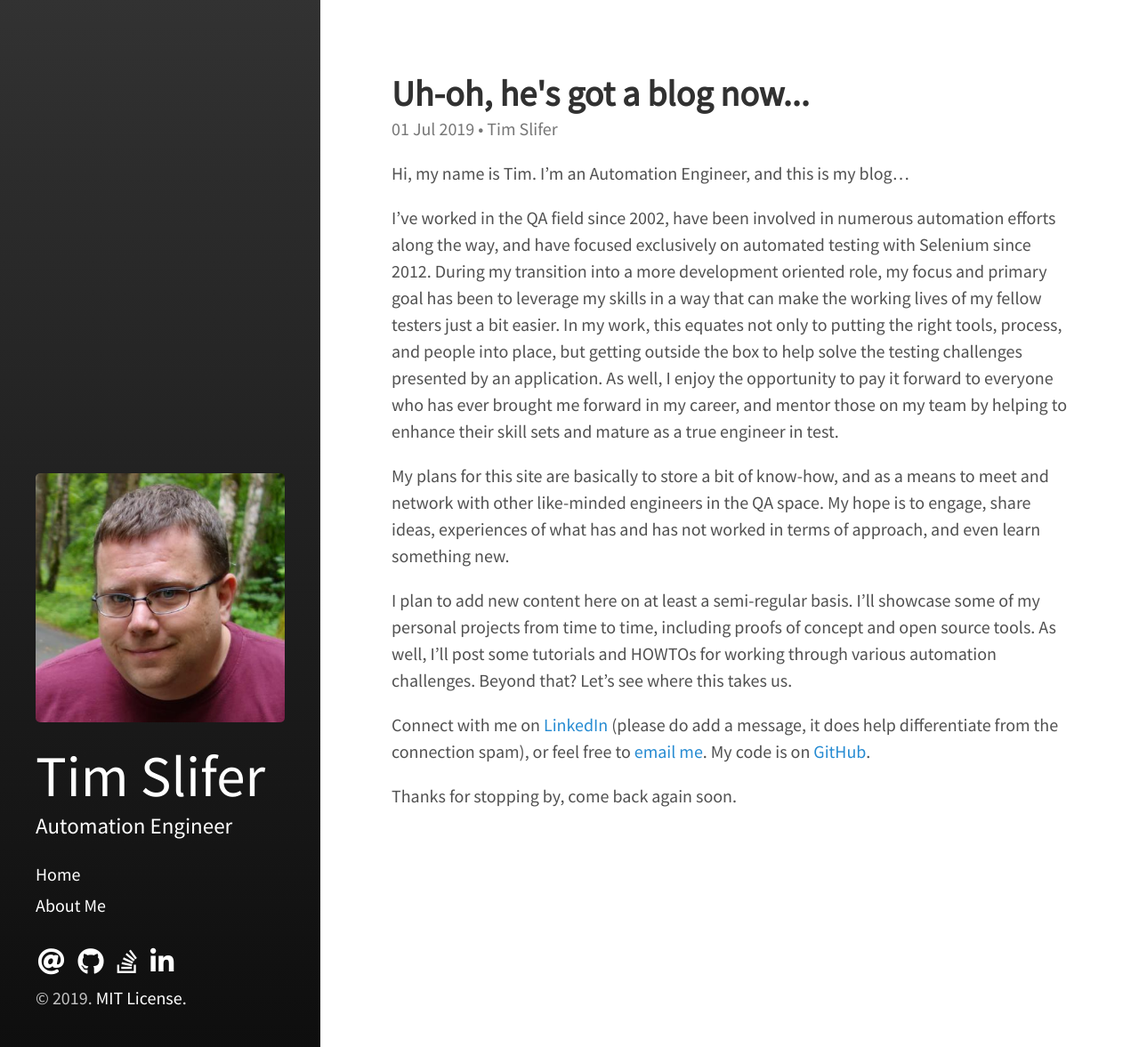
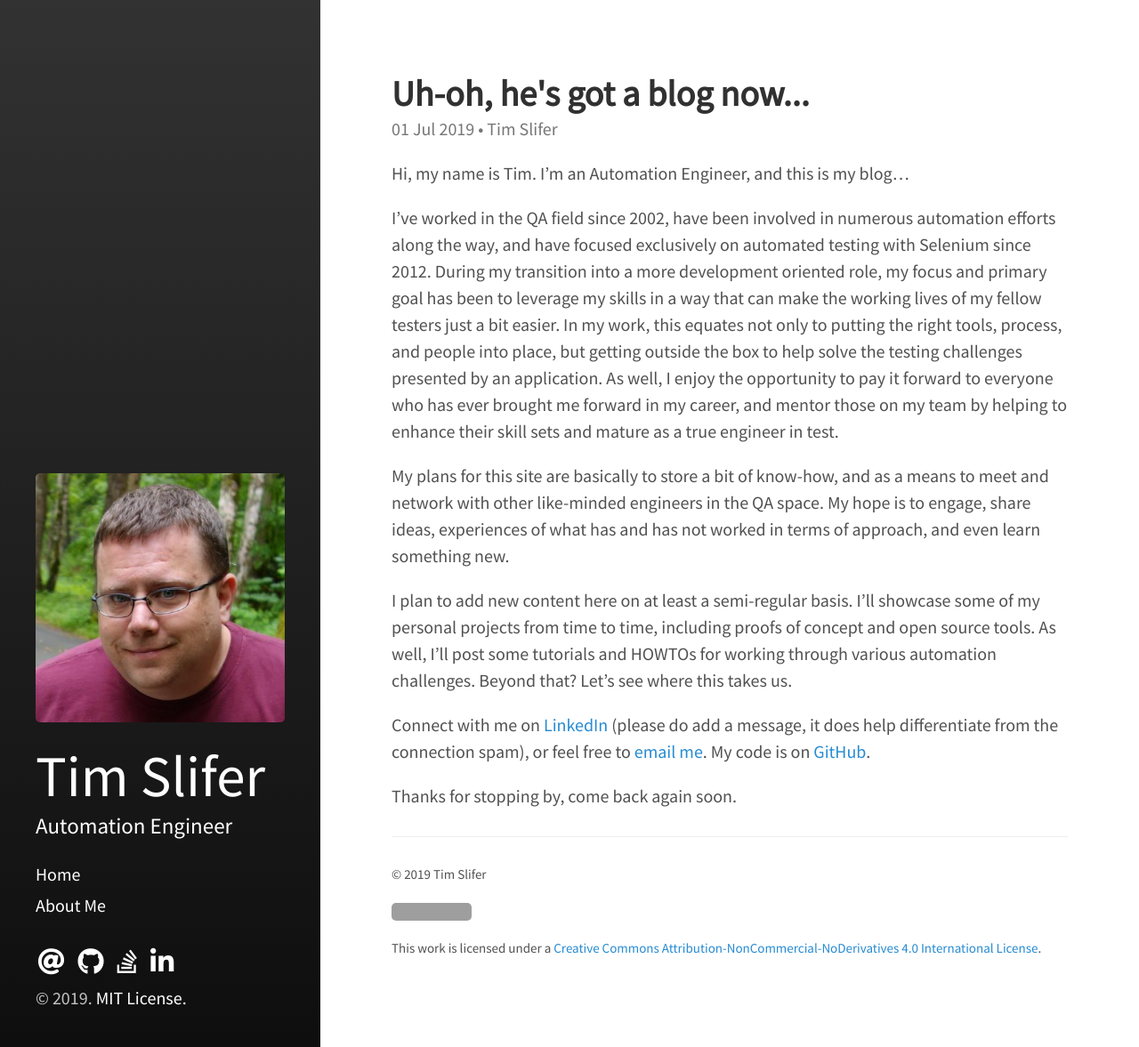
Before and after one commit to tim-slifer/tim-slifer.github.io, a Jekyll site: the page built from _posts/2019-07-01-first-post.md, in a window 1280 px wide. Shown: the whole page at 89% size. Built offline with Jekyll 4.4.1, drawn with Linux system fonts in a browser that asks for light colours; nearby versions of some CDN libraries; grey boxes are pictures that could not be loaded.

Commit message:
Added post footer with Creative Commons license for content

```diff
--- /dev/null
+++ b/_includes/post-foot.html
@@ -0,0 +1,11 @@
+<!-- Optional footer content for posts -->
+<hr>
+<div>
+    <p class="small">&copy; 2019 Tim Slifer</p>
+    <a rel="license" href="http://creativecommons.org/licenses/by-nc-nd/4.0/">
+        <img alt="Creative Commons License" style="border-width:0"
+             src="https://i.creativecommons.org/l/by-nc-nd/4.0/80x15.png"/></a>
+    <p class="small">This work is licensed under a
+        <a rel="license" href="http://creativecommons.org/licenses/by-nc-nd/4.0/">Creative
+            Commons Attribution-NonCommercial-NoDerivatives 4.0 International License</a>.</p>
+</div>
--- a/_layouts/post.html
+++ b/_layouts/post.html
@@ -15,4 +15,7 @@ layout: default
 
     <!--{% include comments.html %}-->
     <!--{% include related_posts.html %}-->
+
+    {% include post-foot.html %}
+
 </div>
--- a/_sass/hydeout/_type.scss
+++ b/_sass/hydeout/_type.scss
@@ -128,3 +128,7 @@ a svg {
 .icon {
     vertical-align: middle;
 }
+
+.small {
+    font-size: 75%;
+}
```
